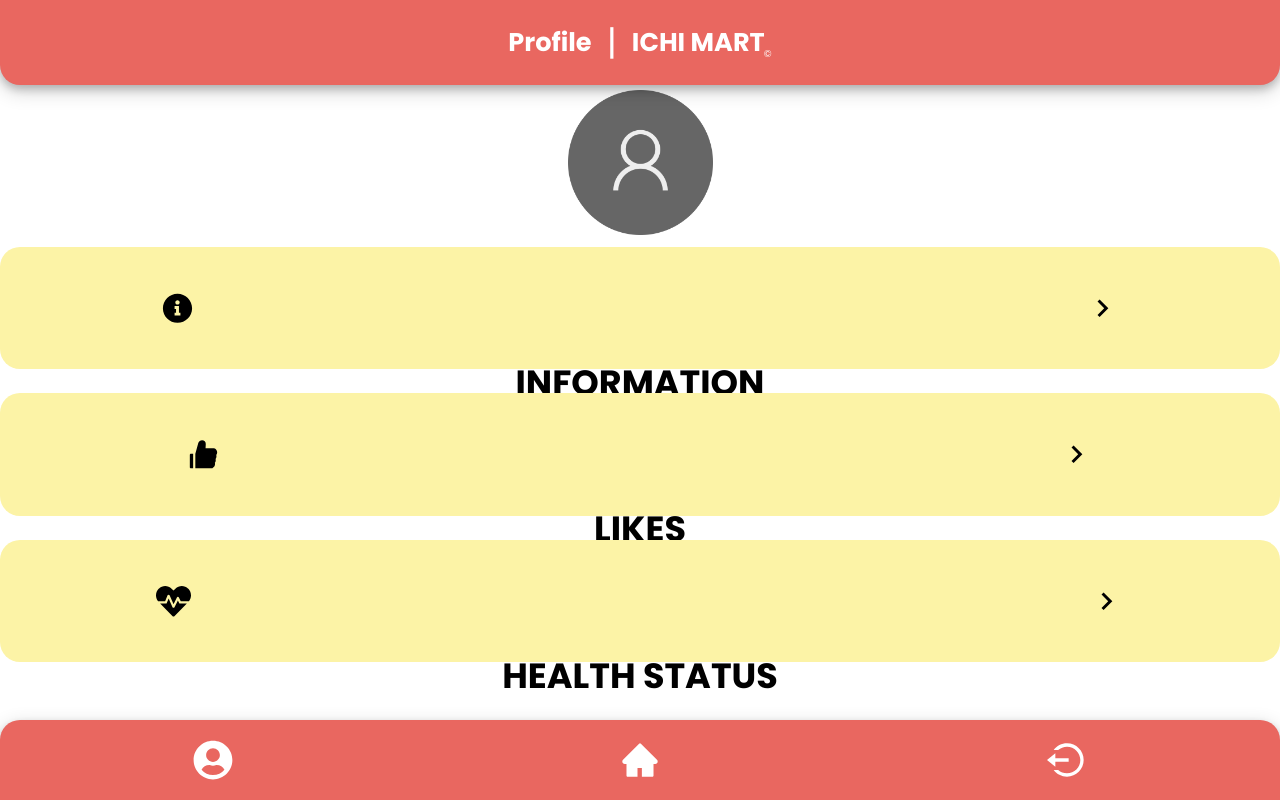
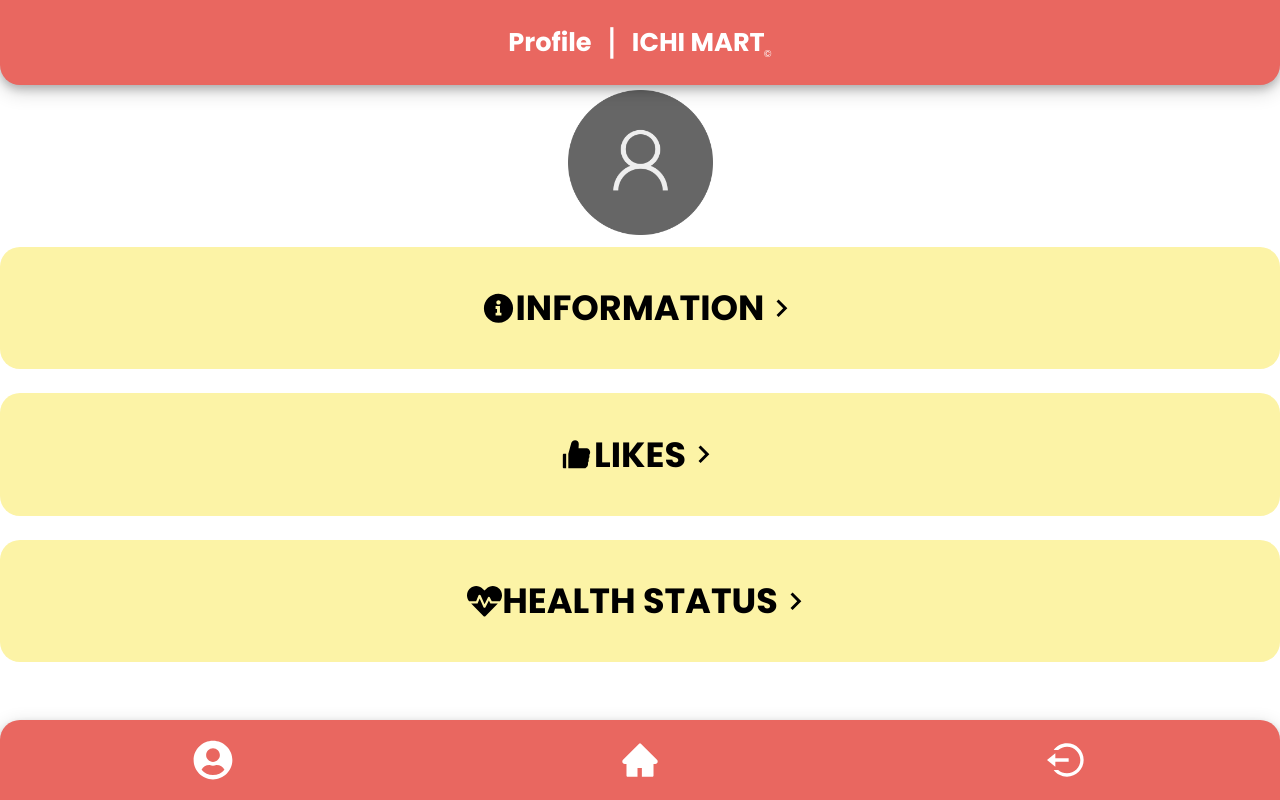
Before and after one commit to rimuelcanada14/sia-arshopperv2, a React (Create React App) app: page /profile in a window 1280 px wide. Built offline with nearby package versions, Linux system fonts and the light colour scheme.

Commit message:
I adjusted the alignment of the fonts in profile.css

```diff
--- a/src/profile/Profile.css
+++ b/src/profile/Profile.css
@@ -1,6 +1,7 @@
 .profile-container{
     display: flex;
     flex-direction: column;
+
 }
 
 .profile-icon {
@@ -21,13 +22,18 @@
     max-width: 100%;
     color: black;
     display: flex;
-    justify-content: space-around;
+    align-items: center;
+    justify-content: center;
+    text-align: center;
     font-weight: bold;
     font-size: 35px;
 }
 
 .profile-btn-icon-left {
     height: 100%;
+    justify-content: left;
+    display: flex;
+    align-items: left;
 }
 
 .profile-categories {
```
